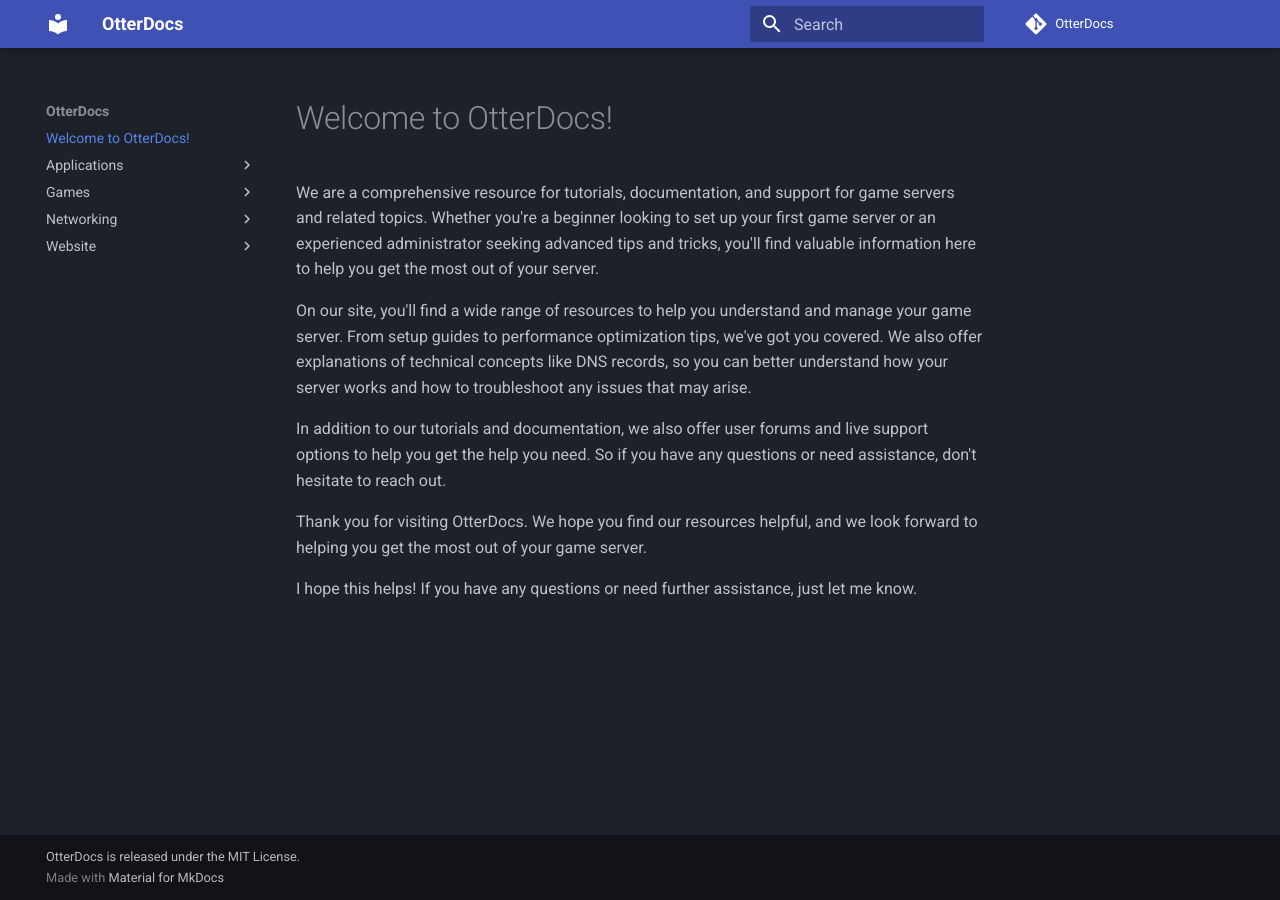
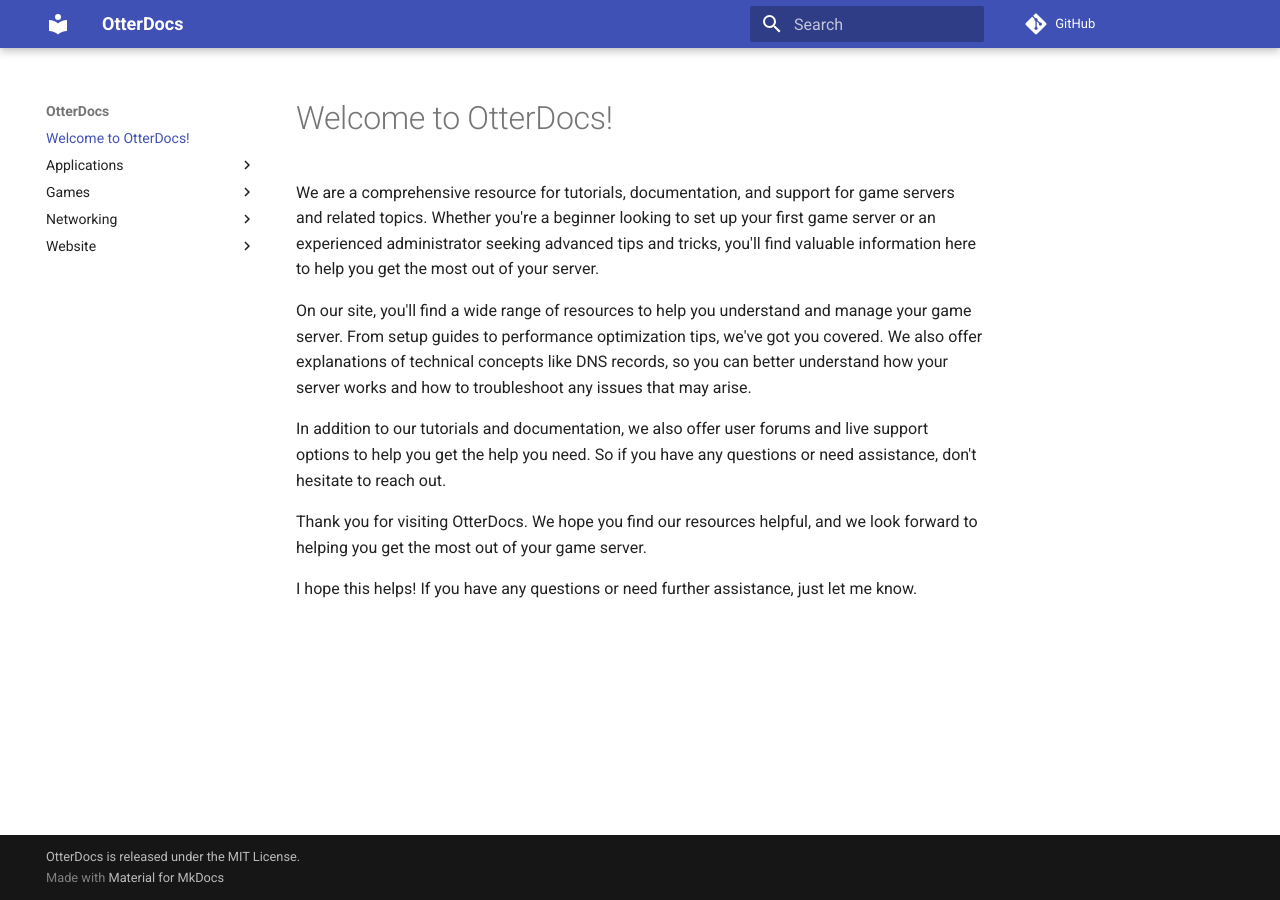
Before and after one commit to DeeKahy/OtterDocs, an MkDocs documentation site: the page built from docs/index.md, in a window 1280 px wide. Built offline with MkDocs 1.6.1 and Material for MkDocs 9.7.7, drawn with Linux system fonts in a browser that asks for light colours; comment, search, counter and statistics services are not loaded.

Commit message:
metadata attempt

```diff
--- a/mkdocs.yml
+++ b/mkdocs.yml
@@ -3,7 +3,6 @@
 site_description: Welcome to our website! We offer a wide range of resources for gamers, developers, and hosting enthusiasts. Our tutorials cover a variety of games and provide step-by-step instructions for mastering them. We also have extensive information on website and game hosting, including tips and tricks for setting up and maintaining your own hosting services. In addition, we have compiled a list of useful links for anything related to development and hosting. Whether you are a seasoned pro or just getting started, our website has something for everyone.
 
 repo_url: https://github.com/DeeKahy/OtterDocs/
-repo_name: OtterDocs
 
 site_author: DeeKahy
 
@@ -11,8 +10,7 @@
 
 theme:
   name: material
-  palette:
-    scheme: slate
+
 
 markdown_extensions:
   - admonition
```
